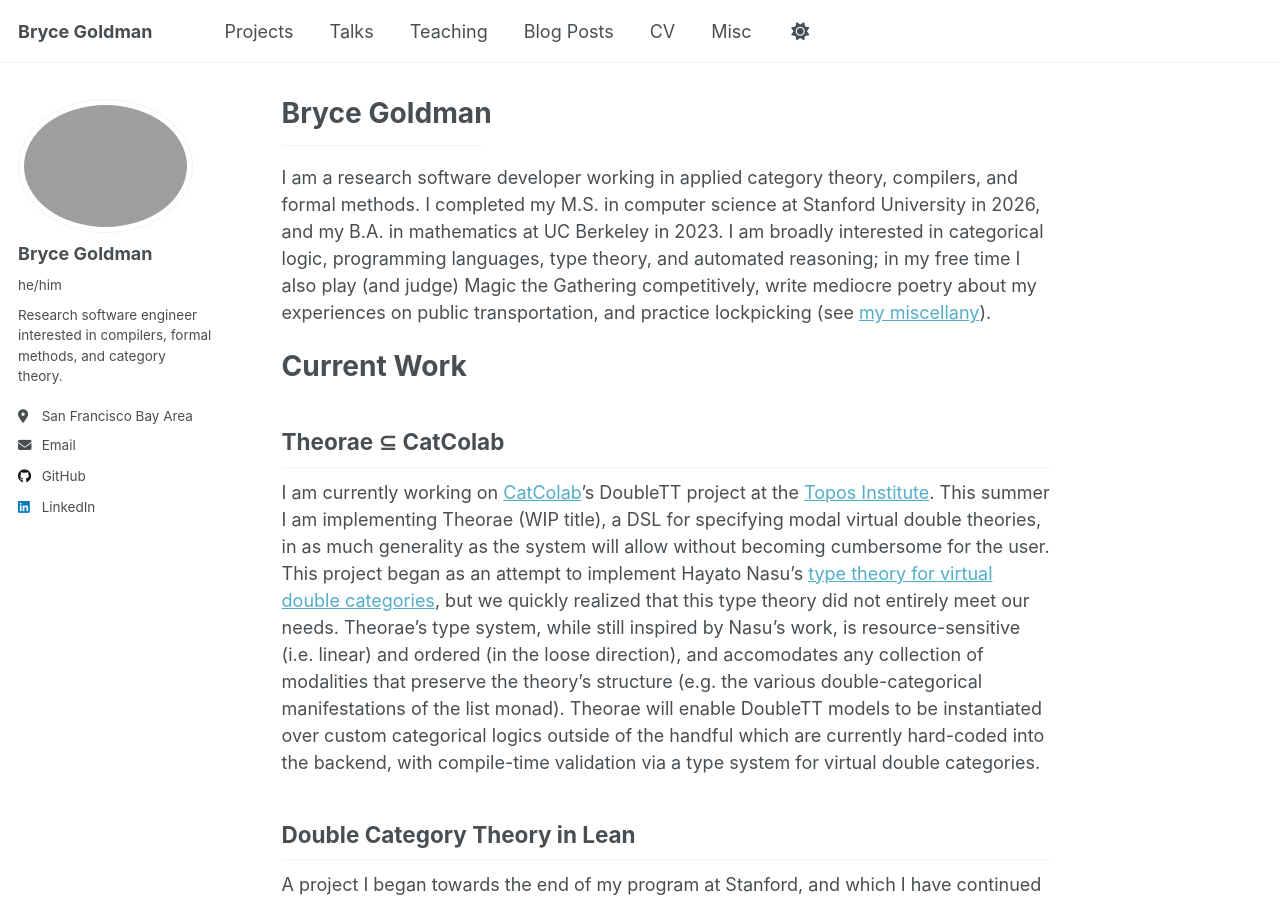
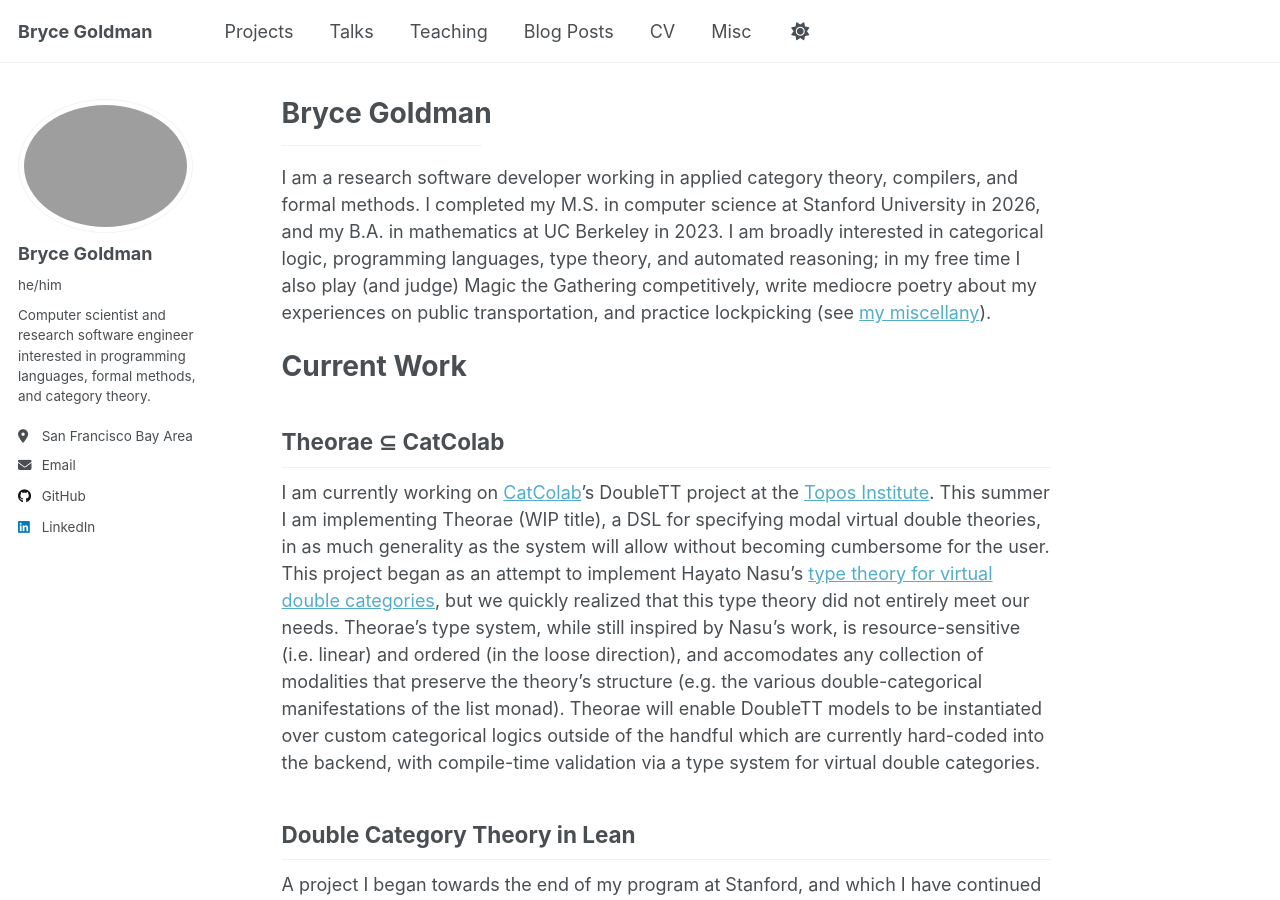
Before and after one commit to Alkizar/alkizar.github.io, a Jekyll site: the page built from _pages/about.md, in a window 1280 px wide and 900 px high. Built offline with Jekyll 4.4.1, drawn with Linux system fonts in a browser that asks for light colours.

```diff
--- a/_config.yml
+++ b/_config.yml
@@ -25,7 +25,7 @@
   avatar           : "profile.PNG"
   name             : "Bryce Goldman"
   pronouns         : "he/him" # example: "she/her"
-  bio              : "Research software engineer interested in compilers, formal methods, and category theory."
+  bio              : "Computer scientist and research software engineer interested in programming languages, formal methods, and category theory."
   location         : "San Francisco Bay Area"
   employer         : #"Stanford University"
   uri              : #https://profiles.stanford.edu/bryce-goldman
```
Also changed, not shown: 1 other file.
